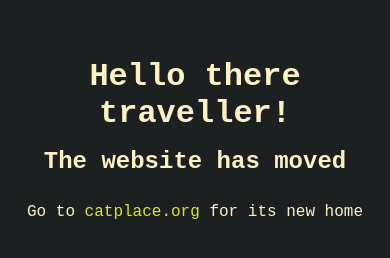
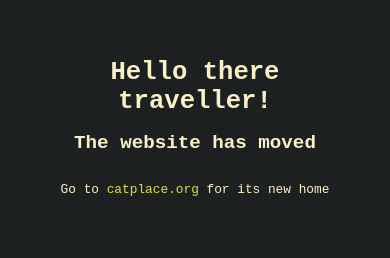
Before and after one commit to PolyCatDev/old-website-domain, a plain HTML site: page index.html in a window 390 px wide. Drawn offline with Linux system fonts and the light colour scheme.

Commit message:
impoved mobile support... again

```diff
--- a/style.css
+++ b/style.css
@@ -4,8 +4,13 @@
     text-align: center;
     font-family: 'Courier New', Courier, monospace;
     font-size: 150%;
+
     @media screen and (max-width: 770px){
         font-size: 100%;
+    }
+
+    @media screen and (max-width: 480px){
+        font-size: 80%;
     }
 }
 
```
